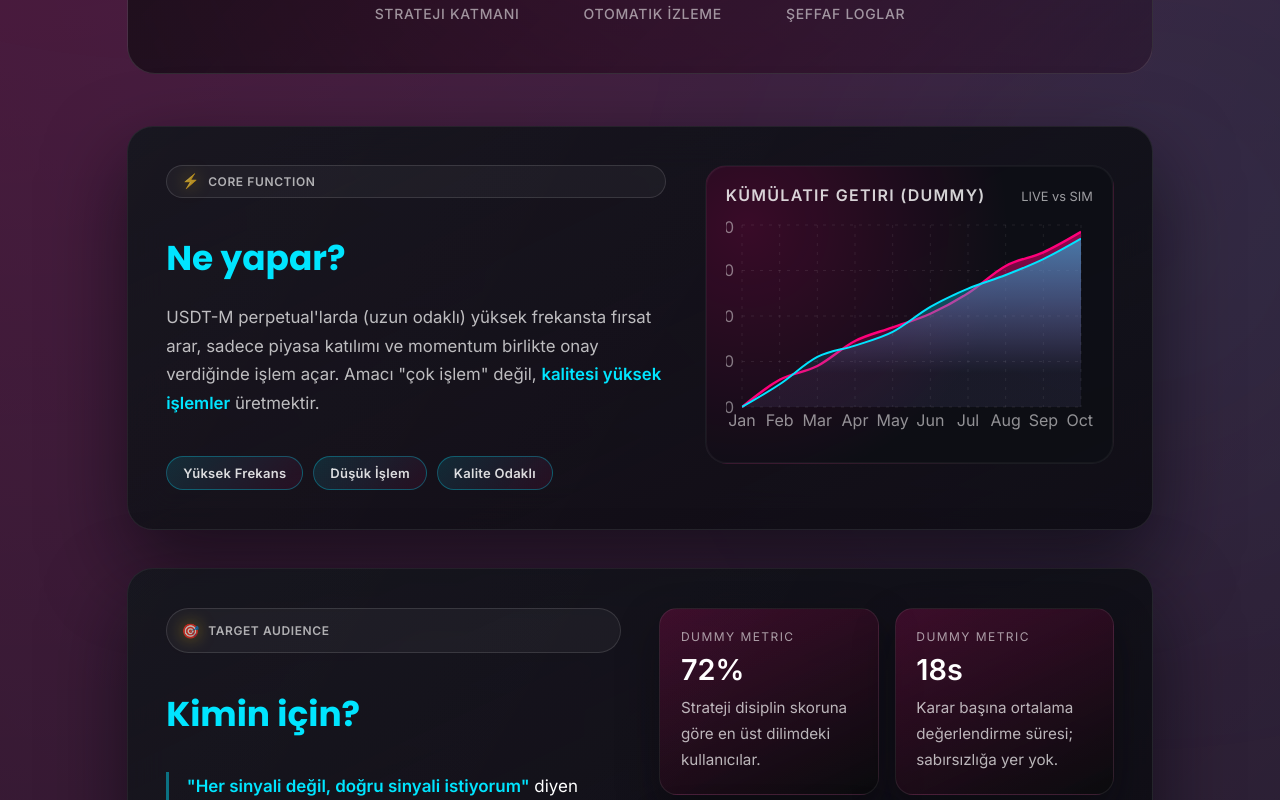
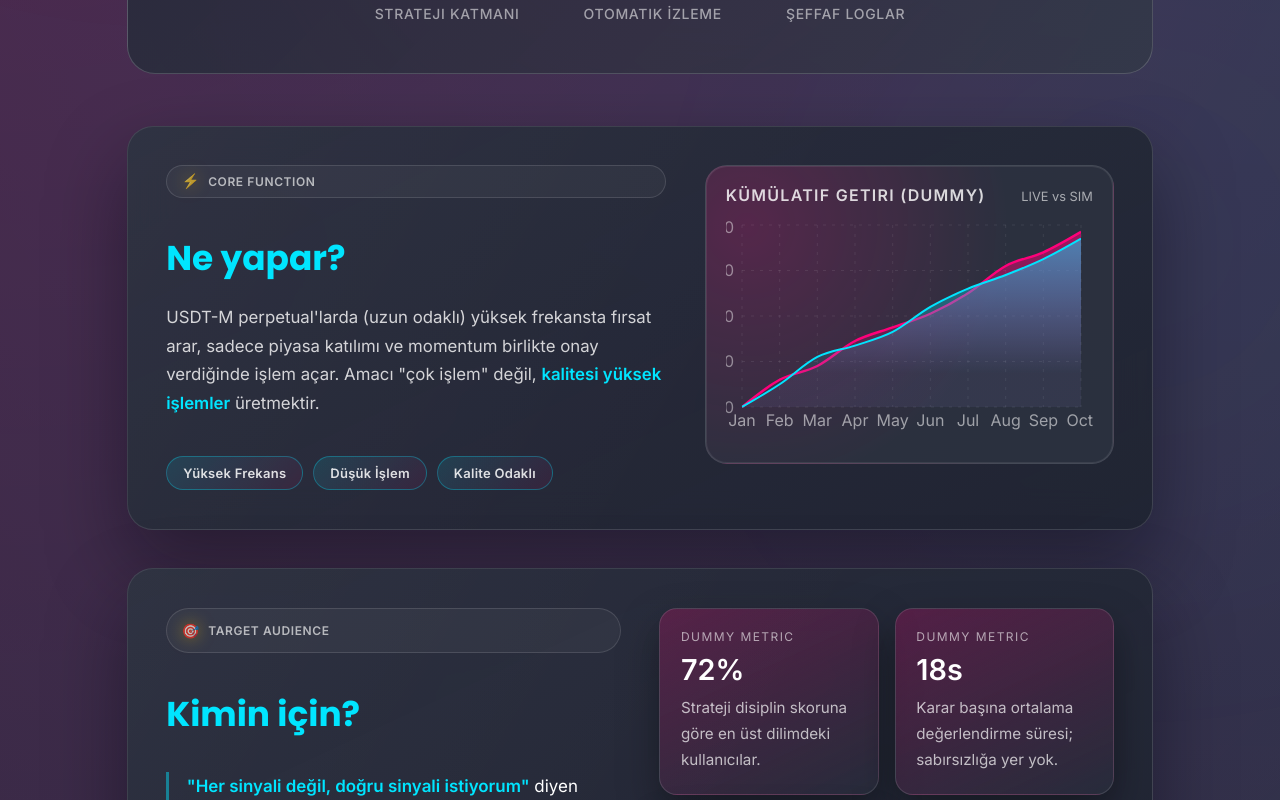
Before and after one commit to kaplayan-atakan/crypto-scalper-landing, a React (Vite) app: page / in a window 1280 px wide. Shown: the part 500-1300 px from the top of the page. Built offline with nearby package versions, Linux system fonts and the light colour scheme.

Commit message:
feat: brighten theme with lighter backgrounds and improved visibility

```diff
--- a/src/App.css
+++ b/src/App.css
@@ -23,13 +23,13 @@
 }
 
 .page::before {
-  background: radial-gradient(circle, rgba(255, 0, 122, 0.5), transparent 70%);
+  background: radial-gradient(circle, rgba(255, 0, 122, 0.35), transparent 70%);
   top: -20vw;
   left: -10vw;
 }
 
 .page::after {
-  background: radial-gradient(circle, rgba(0, 229, 255, 0.4), transparent 70%);
+  background: radial-gradient(circle, rgba(0, 229, 255, 0.3), transparent 70%);
   bottom: -18vw;
   right: -12vw;
 }
@@ -38,8 +38,8 @@
   position: relative;
   padding: clamp(2.2rem, 4vw, 3.8rem);
   border-radius: 28px;
-  background: linear-gradient(135deg, rgba(10, 11, 13, 0.8), rgba(39, 16, 38, 0.65));
-  border: 1px solid rgba(255, 255, 255, 0.12);
+  background: linear-gradient(135deg, rgba(35, 40, 55, 0.9), rgba(50, 55, 70, 0.85));
+  border: 1px solid rgba(255, 255, 255, 0.18);
   overflow: hidden;
   text-align: center;
 }
@@ -203,12 +203,12 @@
 
 .section {
   position: relative;
-  background: linear-gradient(155deg, rgba(17, 19, 26, 0.92), rgba(8, 9, 13, 0.78));
-  border: 1px solid rgba(255, 255, 255, 0.08);
+  background: linear-gradient(155deg, rgba(40, 45, 60, 0.95), rgba(30, 35, 48, 0.9));
+  border: 1px solid rgba(255, 255, 255, 0.12);
   border-radius: 26px;
   padding: clamp(2rem, 3vw, 2.8rem);
   backdrop-filter: blur(18px);
-  box-shadow: 0 35px 80px rgba(5, 6, 12, 0.6);
+  box-shadow: 0 35px 80px rgba(5, 6, 12, 0.4);
   display: grid;
   gap: 1.4rem;
   overflow: hidden;
@@ -218,8 +218,8 @@
   content: "";
   position: absolute;
   inset: 0;
-  background: linear-gradient(120deg, rgba(255, 255, 255, 0.04), transparent 60%);
-  opacity: 0.4;
+  background: linear-gradient(120deg, rgba(255, 255, 255, 0.06), transparent 60%);
+  opacity: 0.5;
   pointer-events: none;
 }
 
@@ -363,9 +363,9 @@
   gap: 1rem;
   margin-top: 2.5rem;
   padding: 2rem;
-  background: rgba(0, 0, 0, 0.3);
+  background: rgba(30, 35, 48, 0.65);
   border-radius: 20px;
-  border: 1px solid rgba(255, 255, 255, 0.1);
+  border: 1px solid rgba(255, 255, 255, 0.15);
   overflow-x: auto;
 }
 
@@ -374,9 +374,9 @@
   align-items: center;
   gap: 1rem;
   padding: 1.5rem;
-  background: rgba(255, 255, 255, 0.05);
+  background: rgba(45, 50, 65, 0.85);
   border-radius: 16px;
-  border: 2px solid rgba(255, 255, 255, 0.15);
+  border: 2px solid rgba(255, 255, 255, 0.2);
   min-width: 200px;
   transition: all 0.4s ease;
   position: relative;
@@ -484,9 +484,9 @@
   gap: 1.25rem;
   margin-top: 2rem;
   padding: 2rem;
-  background: rgba(0, 0, 0, 0.25);
+  background: rgba(30, 35, 48, 0.6);
   border-radius: 20px;
-  border: 1px solid rgba(255, 255, 255, 0.08);
+  border: 1px solid rgba(255, 255, 255, 0.12);
 }
 
 .pipeline-step {
@@ -495,7 +495,7 @@
   flex-direction: column;
   gap: 1rem;
   padding: 2rem 2rem 2rem 3.5rem;
-  background: linear-gradient(135deg, rgba(255, 255, 255, 0.06), rgba(255, 255, 255, 0.02));
+  background: linear-gradient(135deg, rgba(45, 50, 65, 0.9), rgba(35, 40, 55, 0.85));
   border-left: 4px solid rgba(0, 229, 255, 0.5);
   border-radius: 16px;
   transition: all 0.4s cubic-bezier(0.4, 0, 0.2, 1);
@@ -710,8 +710,8 @@
   display: flex;
   flex-direction: column;
   padding: 2rem;
-  background: linear-gradient(145deg, rgba(255, 255, 255, 0.06), rgba(255, 255, 255, 0.02));
-  border: 2px solid rgba(0, 229, 255, 0.2);
+  background: linear-gradient(145deg, rgba(45, 50, 65, 0.9), rgba(35, 40, 55, 0.85));
+  border: 2px solid rgba(0, 229, 255, 0.25);
   border-radius: 20px;
   transition: all 0.4s cubic-bezier(0.4, 0, 0.2, 1);
   overflow: hidden;
@@ -806,7 +806,7 @@
   flex-direction: column;
   gap: 1rem;
   padding: 1.75rem;
-  background: linear-gradient(145deg, rgba(255, 255, 255, 0.06), rgba(255, 255, 255, 0.02));
+  background: linear-gradient(145deg, rgba(45, 50, 65, 0.9), rgba(35, 40, 55, 0.85));
   border-left: 4px solid rgba(0, 229, 255, 0.5);
   border-radius: 16px;
   transition: all 0.4s cubic-bezier(0.4, 0, 0.2, 1);
@@ -1025,10 +1025,10 @@
   position: relative;
   border-radius: 22px;
   padding: 1.2rem 1.25rem 1.6rem;
-  background: radial-gradient(circle at 10% 20%, rgba(255, 0, 122, 0.18), transparent 60%),
-    rgba(13, 15, 22, 0.85);
-  border: 1px solid rgba(255, 255, 255, 0.06);
-  box-shadow: inset 0 0 0 1px rgba(255, 255, 255, 0.04);
+  background: radial-gradient(circle at 10% 20%, rgba(255, 0, 122, 0.2), transparent 60%),
+    rgba(45, 50, 65, 0.9);
+  border: 1px solid rgba(255, 255, 255, 0.12);
+  box-shadow: inset 0 0 0 1px rgba(255, 255, 255, 0.08);
 }
 
 .chart-card::after {
@@ -1098,11 +1098,11 @@
 .audience-card {
   padding: 1.3rem;
   border-radius: 18px;
-  background: linear-gradient(155deg, rgba(255, 0, 122, 0.18), rgba(10, 11, 13, 0.85));
-  border: 1px solid rgba(255, 255, 255, 0.08);
+  background: linear-gradient(155deg, rgba(255, 0, 122, 0.22), rgba(40, 45, 60, 0.9));
+  border: 1px solid rgba(255, 255, 255, 0.12);
   display: grid;
   gap: 0.5rem;
-  box-shadow: 0 18px 40px rgba(6, 6, 12, 0.45);
+  box-shadow: 0 18px 40px rgba(0, 0, 0, 0.35);
 }
 
 .audience-card__tag {
@@ -1126,8 +1126,8 @@
 .transparency-card {
   border-radius: 22px;
   padding: 1.6rem;
-  background: linear-gradient(135deg, rgba(0, 229, 255, 0.18), rgba(12, 14, 19, 0.9));
-  border: 1px solid rgba(255, 255, 255, 0.08);
+  background: linear-gradient(135deg, rgba(0, 229, 255, 0.22), rgba(40, 45, 60, 0.92));
+  border: 1px solid rgba(255, 255, 255, 0.12);
   display: grid;
   gap: 1rem;
 }
--- a/src/index.css
+++ b/src/index.css
@@ -2,20 +2,20 @@
   color-scheme: dark;
   --magenta: #ff007a;
   --magenta-2: #d973a3;
-  --dark: #0a0b0d;
-  --dark-2: #11131a;
-  --surface: rgba(17, 19, 26, 0.8);
-  --surface-alt: rgba(26, 29, 38, 0.85);
+  --dark: #1a1d28;
+  --dark-2: #242936;
+  --surface: rgba(32, 37, 50, 0.85);
+  --surface-alt: rgba(42, 48, 62, 0.9);
   --text-light: #ffffff;
-  --text-muted: rgba(255, 255, 255, 0.72);
+  --text-muted: rgba(255, 255, 255, 0.8);
   --neon-cyan: #00e5ff;
   --neon-green: #5affd7;
   font-family: "Inter", "Poppins", -apple-system, BlinkMacSystemFont, "Segoe UI",
     sans-serif;
   background-color: var(--dark);
-  background-image: radial-gradient(circle at top left, rgba(255, 0, 122, 0.3), transparent 45%),
-    radial-gradient(circle at top right, rgba(0, 229, 255, 0.18), transparent 50%),
-    radial-gradient(circle at 20% 80%, rgba(255, 0, 122, 0.12), transparent 55%);
+  background-image: radial-gradient(circle at top left, rgba(255, 0, 122, 0.25), transparent 45%),
+    radial-gradient(circle at top right, rgba(0, 229, 255, 0.2), transparent 50%),
+    radial-gradient(circle at 20% 80%, rgba(255, 0, 122, 0.15), transparent 55%);
 }
 
 * {
```
